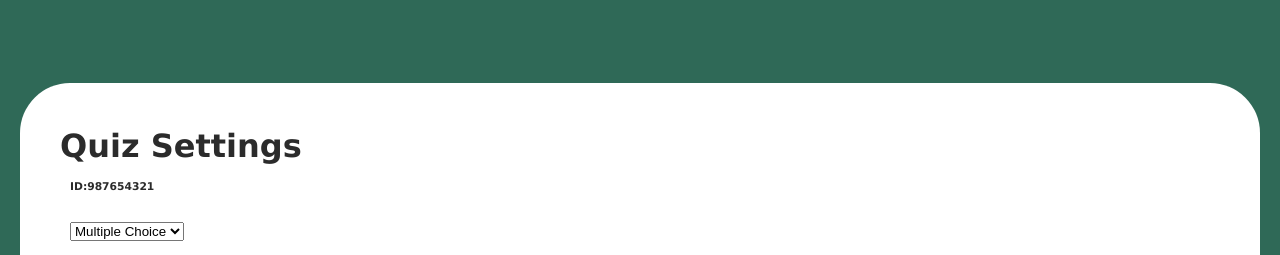
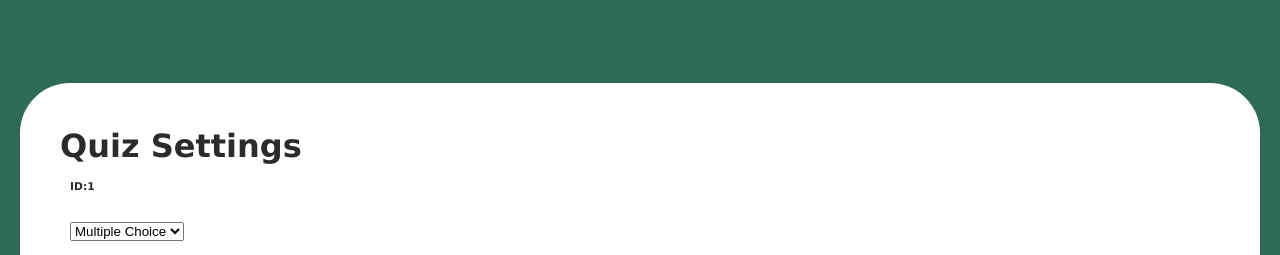
Before and after one commit to tiimbiim/CS137-S24, a Next.js app in the folder quizap/: page /editQuiz/1 in a window 1280 px wide. Shown: the top 255 px of the page. Built offline with nearby package versions, Linux system fonts and the light colour scheme.

Commit message:
quiz setting showing the quizId

```diff
--- a/quizap/pages/editQuiz/[id].js
+++ b/quizap/pages/editQuiz/[id].js
@@ -95,7 +95,7 @@ const editQuiz = () => {
         <main className={styles.main}>
             <div className={styles.body}>
                 <h1 className={styles.h1}>Quiz Settings</h1>
-                <h6 className={styles.h6}>ID:987654321</h6>
+                <h6 className={styles.h6}>ID:{quizId.id}</h6>
 
                 {questions.map((question, index) => (
                     <div key={question.id}>
@@ -192,7 +192,7 @@ const editQuiz = () => {
                 <div className={styles.buttonContainer}>
                     <a href="/mainPage"><div className="wrap"><button className={styles.button}>Save Quiz</button></div></a>
                     <a href="selectAnswer"><div className="wrap"><button className={styles.button}>Host Quiz</button></div></a>
-                    <a href="library"><div><button className={styles.button}>Cancel</button></div></a>
+                    <a href="/library"><div><button className={styles.button}>Cancel</button></div></a>
                 </div>
             </div>
         </main>
```
